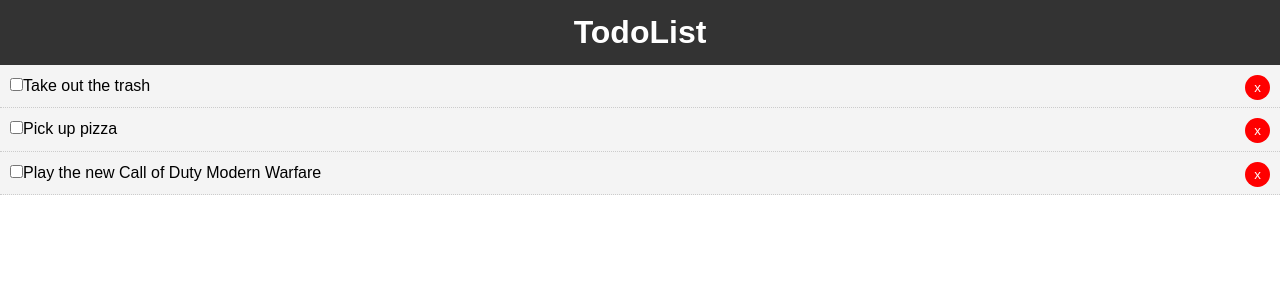
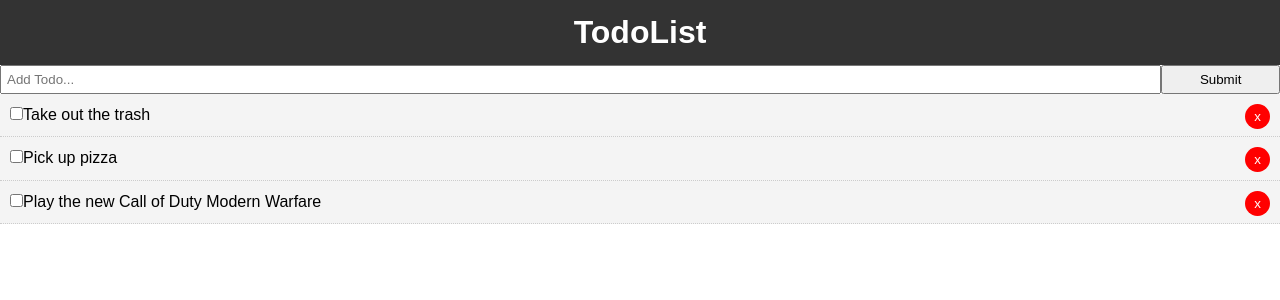
Before and after one commit to wamontgomery0068/General_Reference_Projects, a React (Create React App) app in the folder React_Projects/react_crash_todo/: page / in a window 1280 px wide. Shown: the top 300 px of the page. Built offline with nearby package versions, Linux system fonts and the light colour scheme.

Commit message:
Imported AddTodo Component

```diff
--- a/React_Projects/react_crash_todo/src/App.js
+++ b/React_Projects/react_crash_todo/src/App.js
@@ -1,6 +1,8 @@
 import React, { Component } from 'react';
 import Header from './components/layout/Header';
 import Todos from './components/Todos';
+import AddTodo from './components/AddTodo';
+
 import './App.css';
 
 class App extends Component {
@@ -62,6 +64,9 @@
         {/* Header Component */}
         <Header />
 
+        {/* AddTodo Component */}
+        <AddTodo />
+
         {/* Like a custom HTML tag */}
         <Todos todos = {this.state.todos} markComplete = {this.markComplete} deleteTodo = {this.deleteTodo} />
 
```
